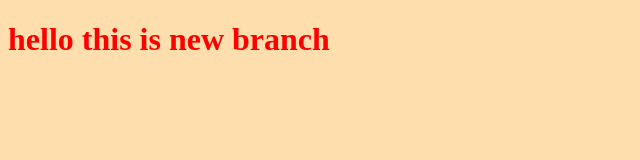
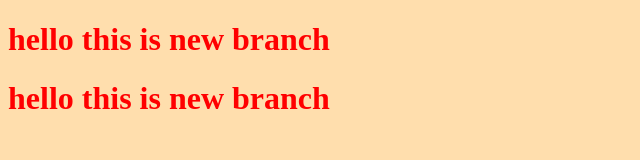
Before and after one commit to ChrolloIzuru/myprojects, a plain HTML site: page index.html in a window 1280 px wide. Shown: the whole page, without its empty margins (0-640 px from the left). Drawn offline with Linux system fonts and the light colour scheme.

Commit message:
editing index.html

```diff
--- a/index.html
+++ b/index.html
@@ -8,6 +8,7 @@
 </head>
 <body>
     <h1>hello this is new branch </h1>
+    <h1>hello this is new branch </h1>
     <script src="app.js"></script>
 </body>
 </html>
```
